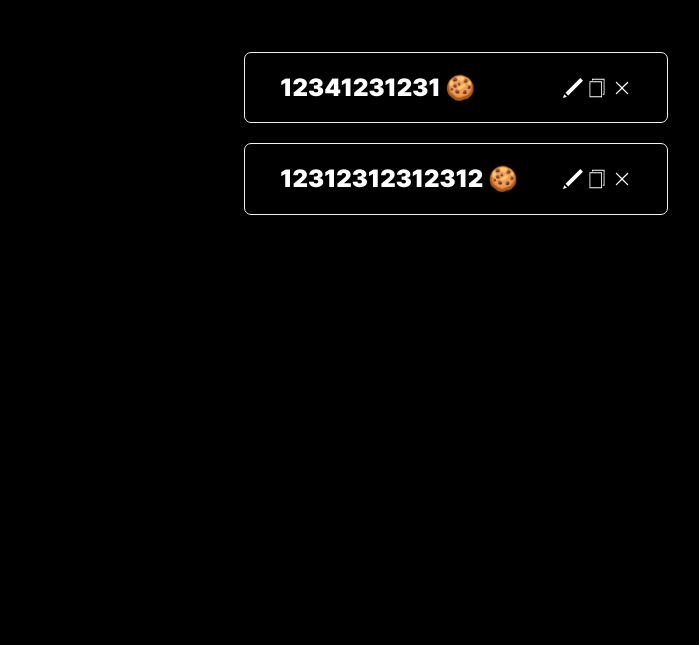
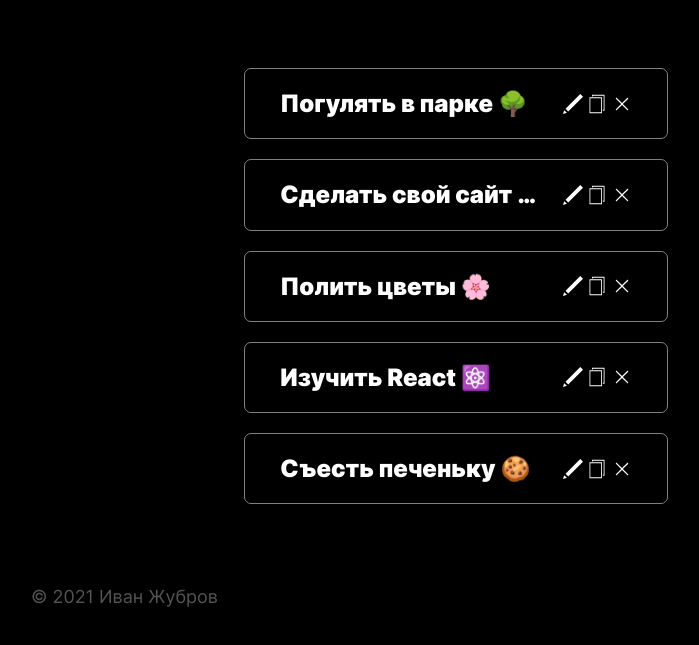
Before and after one commit to izhubrov/todo-list, a plain HTML site: page index.html in a window 1280 px wide. Shown: the part 83-728 px from the top of the page, without its empty margins (184-883 px from the left). Drawn offline with Linux system fonts and the light colour scheme.

Commit message:
feat: templates notes

```diff
--- /dev/null
+++ b/blocks/footer/__author/footer__author.css
@@ -0,0 +1,8 @@
+.footer__author {
+  font-size: 18px;
+  font-weight: 400;
+  line-height: 1.22;
+  color: #545454;
+  padding: 30px 0 60px;
+  margin: 0;
+}
--- /dev/null
+++ b/blocks/footer/footer.css
@@ -0,0 +1,9 @@
+.footer {
+  padding-left: 32px;
+}
+@media screen and (max-width: 720px) {
+  .footer {
+    padding: 0;
+    width: 90%;
+  }
+}
--- a/blocks/note/__title/note__title.css
+++ b/blocks/note/__title/note__title.css
@@ -7,5 +7,5 @@
   overflow: hidden;
   text-overflow: ellipsis;
   white-space: nowrap;
-  max-width: 250px;
+  width: 75%;
 }
--- a/blocks/note/note.css
+++ b/blocks/note/note.css
@@ -1,5 +1,5 @@
 .note {
-  border: 1px solid #f2f2f2;
+  border: 1px solid #808080;
   border-radius: 7px;
   display: flex;
   justify-content: space-between;
--- a/blocks/notes/notes.css
+++ b/blocks/notes/notes.css
@@ -2,8 +2,14 @@
   padding: 15px 0 36px;
   display: grid;
   row-gap: 20px;
-  grid-template-columns: 1fr;
+  grid-template-columns: 100%;
   width: 48%;
   list-style: none;
-  margin: 0;
+  justify-content: center;
 }
+
+@media screen and (max-width: 720px) {
+  .notes {
+    width: 90%;
+  }
+}
--- a/index.html
+++ b/index.html
@@ -7,7 +7,7 @@
   <meta name="description" content="Страница с перечнем дел">
   <link rel="stylesheet" href="./pages/index.css">
   <link rel="icon" href="./images/logo-icon.png">
-  <script src="./scripts/initial-cards.js"></script>
+  <script src="./scripts/initial-notes.js"></script>
   <script src="./scripts/index.js" defer></script>
   <title>Todo List</title>
 </head>
@@ -16,16 +16,19 @@
     <h1 class="header__title">Todo List</h1>
   </header>
   <main>
+
     <section class="todo page__container">
       <ul class="notes">
-      <li class="note">
-        <h2 class="note__title">12341231231 🍪</h2>
-        <div class="note__container">
-          <button type="button" class="button button_type_edit"></button>
-          <button type="button" class="button button_type_duplicate"></button>
-          <button type="button" class="button button_type_remove"></button>
-        </div>
-      </li>
+      </ul>
+    </section>
+
+  </main>
+
+  <footer class="footer page__container">
+    <p class="footer__author">&copy; 2021 Иван Жубров</p>
+  </footer>
+
+  <template class="note-template">
     <li class="note">
       <h2 class="note__title">12312312312312 🍪</h2>
       <div class="note__container">
@@ -34,11 +37,6 @@
         <button type="button" class="button button_type_remove"></button>
       </div>
     </li>
-    </ul>
-  </section>
-  </main>
-  <footer>
-
-  </footer>
+  </template>
 </body>
 </html>
--- a/pages/index.css
+++ b/pages/index.css
@@ -17,3 +17,6 @@
 @import url(../blocks/button/_type/button_type_duplicate.css);
 @import url(../blocks/button/_type/button_type_edit.css);
 @import url(../blocks/button/_type/button_type_remove.css);
+
+@import url(../blocks/footer/footer.css);
+@import url(../blocks/footer/__author/footer__author.css);
--- a/scripts/index.js
+++ b/scripts/index.js
@@ -0,0 +1,19 @@
+const page = document.querySelector('.page');
+const notes = page.querySelector('.notes');
+const noteTemplate = page.querySelector('.note-template').content;
+
+const noteItem = noteTemplate.querySelector('.note');
+
+initialNotes.forEach((item) => {
+  notes.prepend(getNote(item));
+});
+
+function getNote (item) {
+  const noteElement = noteItem.cloneNode(true);
+  const noteTitle = noteElement.querySelector('.note__title');
+
+  noteTitle.textContent = item.title;
+
+
+  return noteElement;
+}
--- /dev/null
+++ b/scripts/initial-notes.js
@@ -0,0 +1,7 @@
+const initialNotes = [
+  { title: 'Съесть печеньку 🍪' },
+  { title: 'Изучить React ⚛️' },
+  { title: 'Полить цветы 🌸' },
+  { title: 'Сделать свой сайт 👨‍💻' },
+  { title: 'Погулять в парке 🌳' },
+]
```
Also changed, not shown: scripts/initial-cards.js (deleted). Lines whose indentation alone changed are shown as unchanged.
